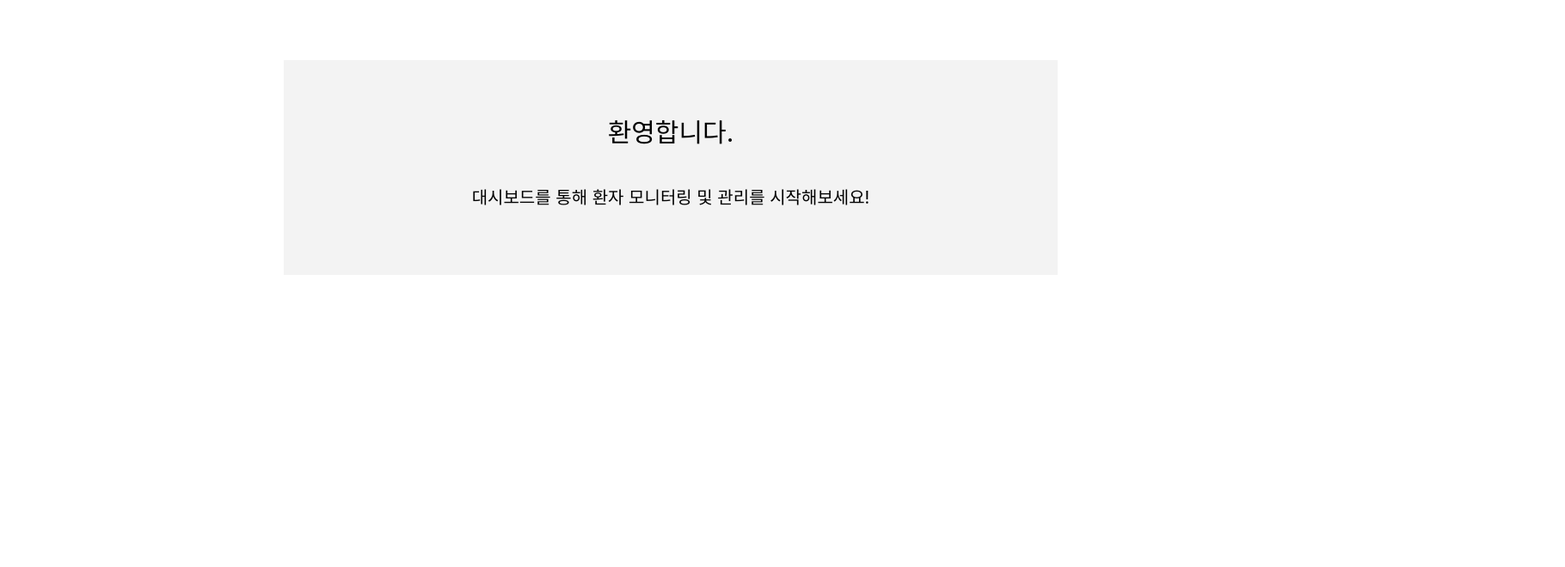
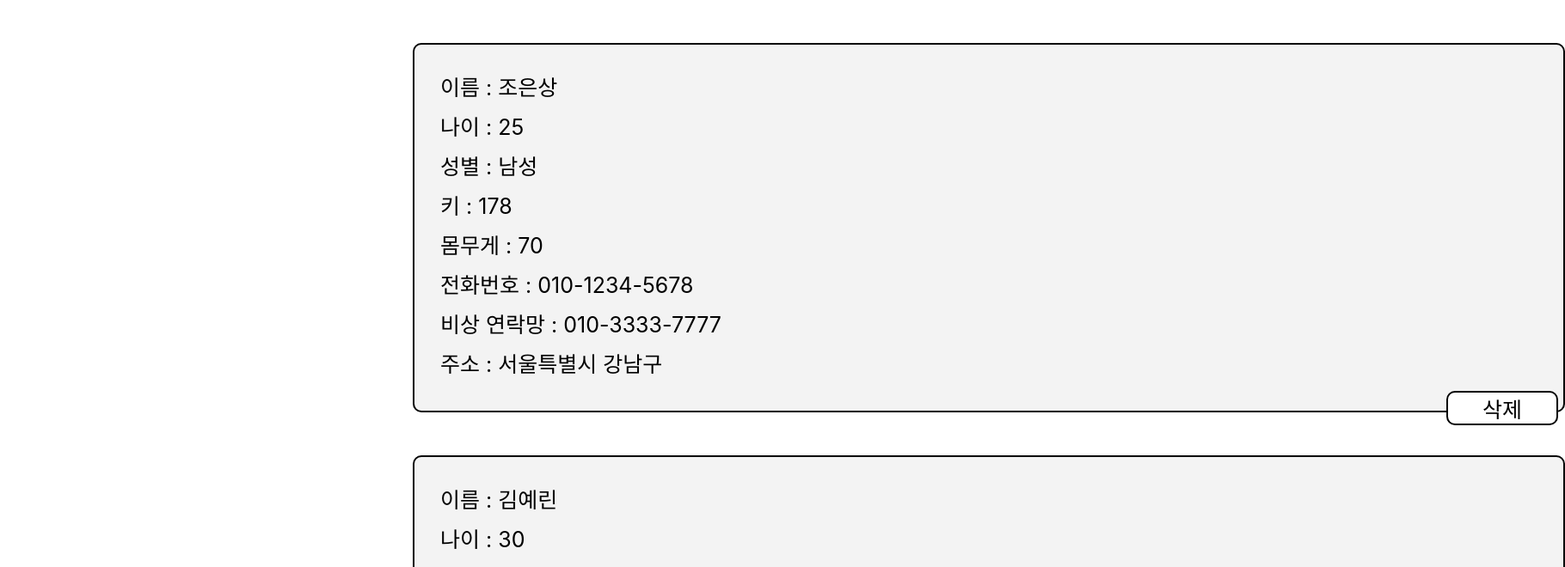
Before and after one commit to TUK-CE-capstone-2023-IMS/ControlPage, a React (Create React App) app: page /mypage in a window 1280 px wide. Shown: the top 660 px of the page at 86% size, 1820 px wide, since content can reach past the window. Built offline with nearby package versions, Linux system fonts and the light colour scheme.

Commit message:
[feat] 마이페이지 조회 및 삭제, 환자 정보 조회 및 삭제, 달력

```diff
--- a/src/App.js
+++ b/src/App.js
@@ -5,10 +5,13 @@ import Sidebar from './pages/MainPage/Sidebar';
 import ForgotPasswordPage from './pages/AuthPage/ForgotPassword';
 import SignUpPage from './pages/AuthPage/SignUp';
 import MainPage from './pages/MainPage/main';
+import Calendar from './pages/MainPage/Calendar';
+import MyPage from './pages/AuthPage/MyPage';
+import PatientForm from './pages/ManagePage/PatientForm'
 
 function App() {
   return (
-      <MainPage></MainPage>
+      <PatientForm></PatientForm>
   );
 }
 export default App;
--- a/src/pages/AuthPage/Login.js
+++ b/src/pages/AuthPage/Login.js
@@ -1,5 +1,6 @@
 import React, { useState } from 'react';
 import './Login.css';
+
 const LoginPage = () => {
 
     const [email, setEmail] = useState('');
--- a/src/pages/AuthPage/MyPage.css
+++ b/src/pages/AuthPage/MyPage.css
@@ -0,0 +1,42 @@
+* {
+    margin: 0;
+    padding: 0;
+    box-sizing: border-box;
+}
+
+.mypage{
+    width: 1343px;
+    height: 443px;
+    margin-left: 480px;
+    margin-top: 200px;
+    background-color: #f3f3f3;
+    border-radius: 10px;
+    border: 2px solid black;
+    font-size: 25px;
+}
+
+h1{
+    margin-top: 10px;
+    font-size: 40px;
+    font-weight: 400;
+    margin-left: 30px;
+}
+
+.total{
+    margin-left: 30px;
+    margin-top: 30px;
+}
+
+.signout_button button{
+    background-color: white;
+    width: 130px;
+    height: 40px;
+    color: black;
+    margin-left: 1200px;
+    margin-top: 40px;
+    text-align: center;
+    border: 2px solid black;
+    border-radius: 10px;
+    cursor: pointer;
+    font-size: 25px;
+}
--- a/src/pages/AuthPage/MyPage.js
+++ b/src/pages/AuthPage/MyPage.js
@@ -0,0 +1,76 @@
+import React, { useState, useEffect } from 'react';
+import './MyPage.css';
+const AdminMyPage = () => {
+
+    const [adminInfo, setAdminInfo] = useState({
+        name: '',
+        birthdate: '',
+        gender: '',
+        email: '',
+        phoneNumber: '',
+        affiliation: ''
+    });
+
+    const savedAdminInfo = {
+        name: '관리자',
+        birthdate: '1990/01/01',
+        gender: '남성',
+        email: 'admin@example.com',
+        phoneNumber: '010-1234-5678',
+        affiliation: '회사명'
+    };
+
+    useEffect(() => {
+        setAdminInfo(savedAdminInfo);
+    }, []);
+
+    const handleDelete = () => {
+        // 여기에 삭제 로직 구현
+        // 이 예시에서는 단순히 상태를 초기화.
+        setAdminInfo({
+            name: '',
+            birthdate: '',
+            gender: '',
+            email: '',
+            phoneNumber: '',
+            affiliation: ''
+        });
+    };
+
+    return (
+        <div className="mypage">
+            <h1>개인 정보</h1>
+            <div className="total">
+                <div className="name">
+                    <label>이름 : </label>
+                    <span>{adminInfo.name}</span>
+                </div>
+                <div className="birth">
+                    <label>생년월일 : </label>
+                    <span>{adminInfo.birthdate}</span>
+                </div>
+                <div className="gender">
+                    <label>성별 : </label>
+                    <span>{adminInfo.gender}</span>
+                </div>
+                <div className="email">
+                    <label>이메일 : </label>
+                    <span>{adminInfo.email}</span>
+                </div>
+                <div className="phone_num">
+                    <label>전화번호 : </label>
+                    <span>{adminInfo.phoneNumber}</span>
+                </div>
+                <div className="aff">
+                    <label>소속 : </label>
+                    <span>{adminInfo.affiliation}</span>
+                </div>
+            </div>
+            <div className="signout_button">
+                <button onClick={handleDelete}>회원 탈퇴</button>
+            </div>
+        </div>
+    );
+};
+
+export default AdminMyPage;
--- a/src/pages/MainPage/Calendar.css
+++ b/src/pages/MainPage/Calendar.css
@@ -0,0 +1,49 @@
+.calendar {
+    max-width: 450px;
+    margin-left: 400px;
+    margin-top: 80%;
+    border: 1px solid #ccc;
+    border-radius: 10px;
+    padding: 5px;
+    font-size: 15px;
+}
+
+.controls {
+    display: flex;
+    align-items: center;
+    justify-content: space-between;
+    margin-bottom: 10px;
+}
+
+.controls button {
+    background-color: white;
+    border: none;
+    cursor: pointer;
+}
+
+.month {
+    width: 200px;
+    font-size: 20px;
+    font-weight: 400;
+    text-align: center;
+}
+
+.days {
+    display: grid;
+    grid-template-columns: repeat(7, 1fr);
+}
+
+.day {
+    text-align: center;
+    padding: 5px;
+}
+
+.empty-cell {
+    visibility: hidden;
+}
+
+.today {
+    background-color: #f3f3f3;
+    border-radius: 10px;
+    font-weight: 400;
+}
--- a/src/pages/MainPage/Calendar.js
+++ b/src/pages/MainPage/Calendar.js
@@ -0,0 +1,60 @@
+import React, { useState } from 'react';
+import './Calendar.css';
+
+const Calendar = () => {
+    const [currentDate, setCurrentDate] = useState(new Date());
+
+    const handlePrevMonth = () => {
+        setCurrentDate(prevDate => {
+            return new Date(prevDate.getFullYear(), prevDate.getMonth() - 1, 1);
+        });
+    };
+
+    const handleNextMonth = () => {
+        setCurrentDate(prevDate => {
+            return new Date(prevDate.getFullYear(), prevDate.getMonth() + 1, 1);
+        });
+    };
+
+    const currentMonth = currentDate.getMonth();
+    const currentYear = currentDate.getFullYear();
+    const firstDayOfMonth = new Date(currentYear, currentMonth, 1);
+    const lastDayOfMonth = new Date(currentYear, currentMonth + 1, 0);
+
+    const daysInMonth = [];
+    for (let i = firstDayOfMonth.getDate(); i <= lastDayOfMonth.getDate(); i++) {
+        daysInMonth.push(i);
+    }
+
+    const startIndex = firstDayOfMonth.getDay();
+    const endIndex = lastDayOfMonth.getDay();
+
+    const emptyCellsStart = Array(startIndex).fill(null);
+    const emptyCellsEnd = Array(6 - endIndex).fill(null);
+
+    return (
+        <div className="calendar">
+            <div className="controls">
+                <button onClick={handlePrevMonth}>이전 달</button>
+                <div className="month">{`${currentYear}년 ${currentMonth + 1}월`}</div>
+                <button onClick={handleNextMonth}>다음 달</button>
+            </div>
+            <div className="days">
+                {['일', '월', '화', '수', '목', '금', '토'].map(day => (
+                    <div key={day} className="day">{day}</div>
+                ))}
+                {emptyCellsStart.map((cell, index) => (
+                    <div key={`empty-start-${index}`} className="empty-cell"></div>
+                ))}
+                {daysInMonth.map(day => (
+                    <div key={day} className={`day ${new Date(currentYear, currentMonth, day).toDateString() === new Date().toDateString() ? 'today' : ''}`}>{day}</div>
+                ))}
+                {emptyCellsEnd.map((cell, index) => (
+                    <div key={`empty-end-${index}`} className="empty-cell"></div>
+                ))}
+            </div>
+        </div>
+    );
+};
+
+export default Calendar;
--- a/src/pages/ManagePage/PatientForm.css
+++ b/src/pages/ManagePage/PatientForm.css
@@ -0,0 +1,35 @@
+* {
+    margin: 0;
+    padding: 0;
+    box-sizing: border-box;
+}
+
+.patientformpage{
+    width: 1340px;
+    height: 430px;
+    margin-left: 480px;
+    margin-top: 50px;
+    background-color: #f3f3f3;
+    border-radius: 10px;
+    border: 2px solid black;
+    font-size: 25px;
+}
+
+.total{
+    margin-left: 30px;
+
+}
+
+.signout_button button{
+    background-color: white;
+    width: 130px;
+    height: 40px;
+    color: black;
+    margin-left: 1200px;
+    margin-top: 5px;
+    text-align: center;
+    border: 2px solid black;
+    border-radius: 10px;
+    cursor: pointer;
+    font-size: 25px;
+}
--- a/src/pages/ManagePage/PatientForm.js
+++ b/src/pages/ManagePage/PatientForm.js
@@ -0,0 +1,87 @@
+import React, { useState, useEffect } from 'react';
+import './PatientForm.css';
+
+const PatientFormPage = () => {
+    const [patients, setPatients] = useState([]);
+
+    const savedPatients = [
+        {
+            name: '조은상',
+            age: '25',
+            gender: '남성',
+            height:'178',
+            weight:'70',
+            phoneNumber: '010-1234-5678',
+            emergencyNumber: '010-3333-7777',
+            home: '서울특별시 강남구'
+        },
+        {
+            name: '김예린',
+            age: '30',
+            gender: '여성',
+            height:'165',
+            weight:'55',
+            phoneNumber: '010-9876-5432',
+            emergencyNumber: '010-5555-8888',
+            home: '서울특별시 강서구'
+        }
+    ];
+
+    useEffect(() => {
+        setPatients(savedPatients);
+    }, []);
+
+    const handleDelete = (index) => {
+        const updatedPatients = [...patients];
+        updatedPatients.splice(index, 1);
+        setPatients(updatedPatients);
+    };
+
+    return (
+        <div>
+            {patients.map((patient, index) => (
+                <div className="patientformpage" key={index}>
+                    <div className="total">
+                        <div className="name">
+                            <label>이름 : </label>
+                            <span>{patient.name}</span>
+                        </div>
+                        <div className="age">
+                            <label>나이 : </label>
+                            <span>{patient.age}</span>
+                        </div>
+                        <div className="gender">
+                            <label>성별 : </label>
+                            <span>{patient.gender}</span>
+                        </div>
+                        <div className="height">
+                            <label>키 : </label>
+                            <span>{patient.height}</span>
+                        </div>
+                        <div className="weight">
+                            <label>몸무게 : </label>
+                            <span>{patient.weight}</span>
+                        </div>
+                        <div className="phone_num">
+                            <label>전화번호 : </label>
+                            <span>{patient.phoneNumber}</span>
+                        </div>
+                        <div className="emergency_num">
+                            <label>비상 연락망 : </label>
+                            <span>{patient.emergencyNumber}</span>
+                        </div>
+                        <div className="home">
+                            <label>주소 : </label>
+                            <span>{patient.home}</span>
+                        </div>
+                    </div>
+                    <div className="signout_button">
+                        <button onClick={() => handleDelete(index)}>삭제</button>
+                    </div>
+                </div>
+            ))}
+        </div>
+    );
+};
+
+export default PatientFormPage;
```
